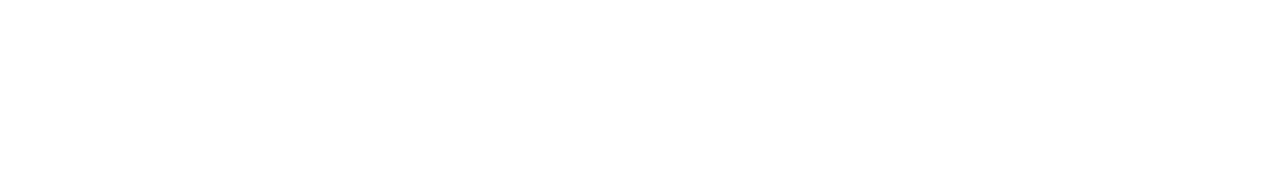
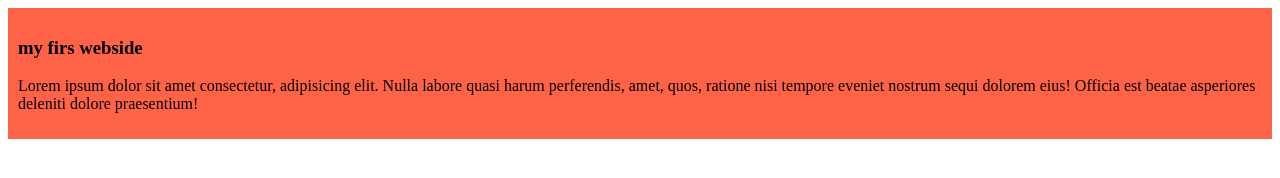
Before and after one commit to rafsancoder/my-new-project, a plain HTML site: page index.html in a window 1280 px wide. Drawn offline with Linux system fonts and the light colour scheme.

Commit message:
add the first blogs

```diff
--- a/index.html
+++ b/index.html
@@ -4,8 +4,16 @@
     <meta charset="UTF-8">
     <meta name="viewport" content="width=device-width, initial-scale=1.0">
     <title>my git Repo</title>
+    <link rel="stylesheet" href="styles/blog.css">
 </head>
 <body>
+    <div>
+        <h3>my firs webside</h3>
+        <P>Lorem ipsum dolor sit amet consectetur, adipisicing elit.
+            Nulla labore quasi harum perferendis, amet, quos,
+            ratione nisi tempore eveniet nostrum sequi dolorem eius!
+            Officia est beatae asperiores deleniti dolore praesentium!</P>
 
+    </div>
 </body>
 </html>
--- /dev/null
+++ b/styles/blog.css
@@ -0,0 +1,8 @@
+div{
+
+    background-color: tomato;
+    padding: 10px;
+
+
+
+}
```
